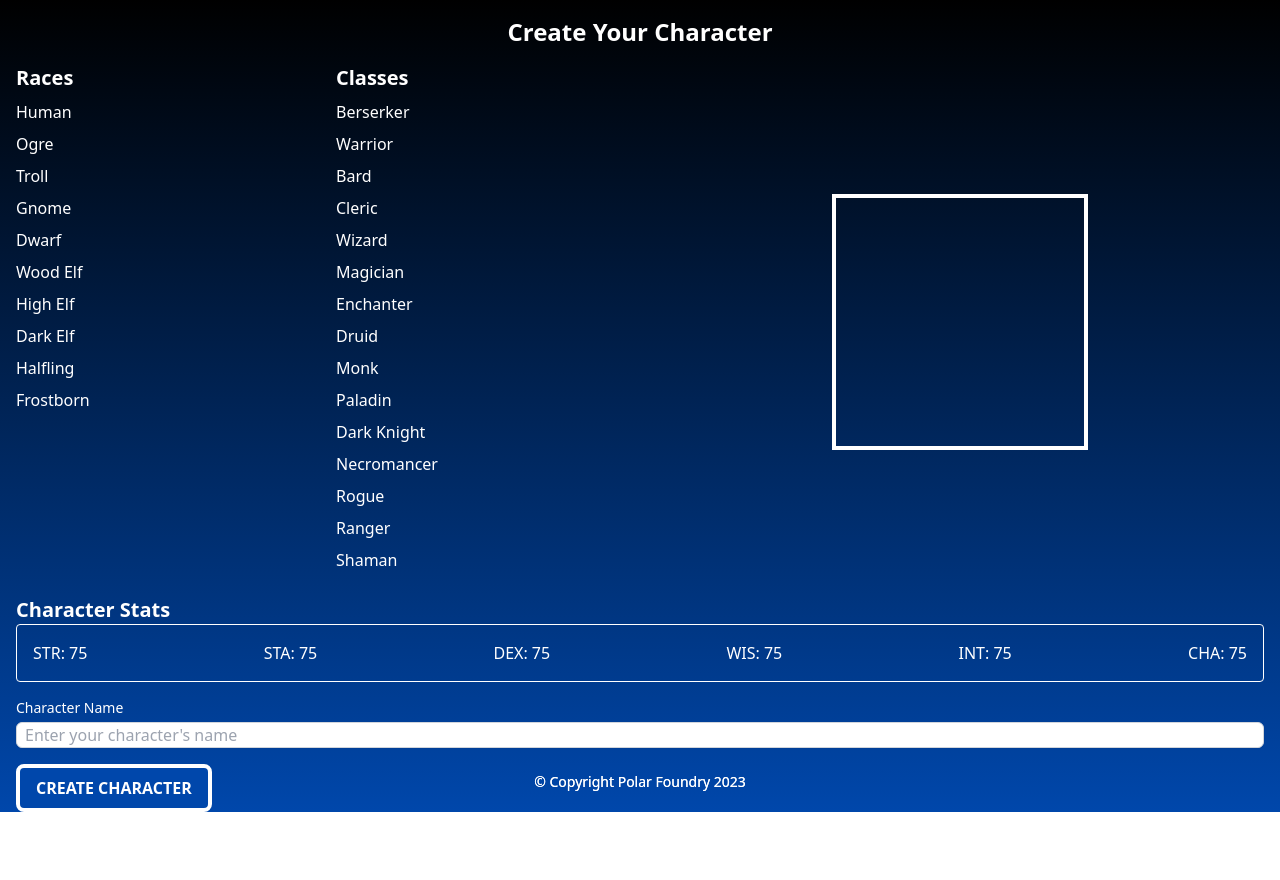
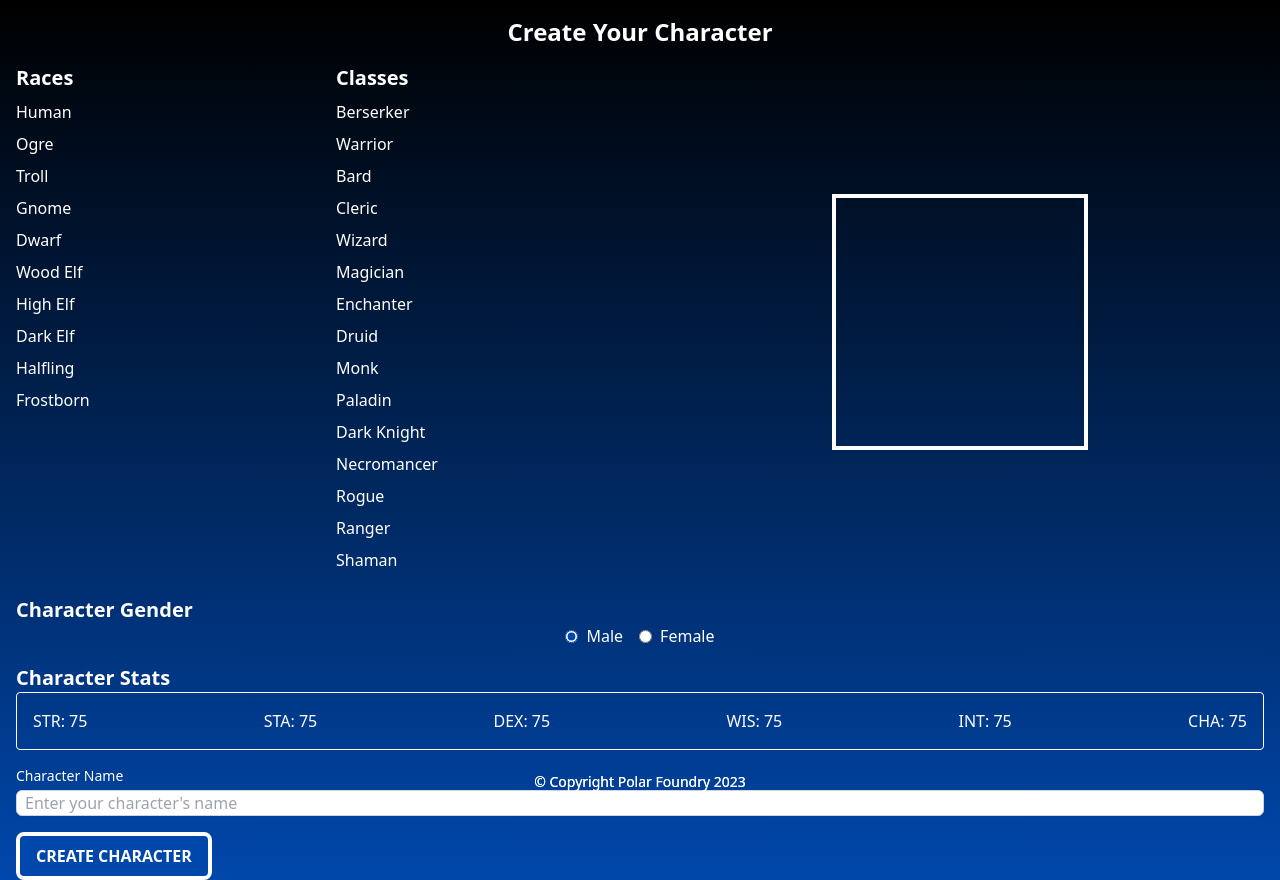
Before and after one commit to benochi/pfrpg, a Next.js app: page /character/create in a window 1280 px wide. Before the commit the page ends 812 px from the top, so only its background shows below. Built offline with nearby package versions, Linux system fonts and the light colour scheme.

Commit message:
add gender

```diff
--- a/src/pages/character/create.tsx
+++ b/src/pages/character/create.tsx
@@ -23,6 +23,7 @@ const CreateCharacter: React.FC = () => {
   const [selectedClass, setSelectedClass] = useState<Class | null>(null);
   const [stats, setStats] = useState<StatModifiers>(baseStats);
   const [characterName, setCharacterName] = useState('');
+  const [gender, setGender] = useState<string>('male');
 
 
   useEffect(() => {
@@ -108,6 +109,33 @@ const CreateCharacter: React.FC = () => {
           </div>
         </div>
         <div className="mt-4">
+        <h2 className="text-xl font-bold">Character Gender</h2>
+          <div className="flex gap-4 justify-center items-center">
+            <label className="flex items-center space-x-2">
+              <input
+                type="radio"
+                name="gender"
+                value="male"
+                checked={gender === 'male'}
+                onChange={(e) => setGender(e.target.value)}
+                className="accent-cobalt"
+              />
+              <span>Male</span>
+            </label>
+            <label className="flex items-center space-x-2">
+              <input
+                type="radio"
+                name="gender"
+                value="female"
+                checked={gender === 'female'}
+                onChange={(e) => setGender(e.target.value)}
+                className="accent-cobalt"
+              />
+              <span>Female</span>
+            </label>
+          </div>
+        </div>
+        <div className="mt-4">
           <h2 className="text-xl font-bold">Character Stats</h2>
           <div className="flex flex-wrap justify-between p-4 border border-white rounded">
             <span>STR: {stats.STR}</span>
```
